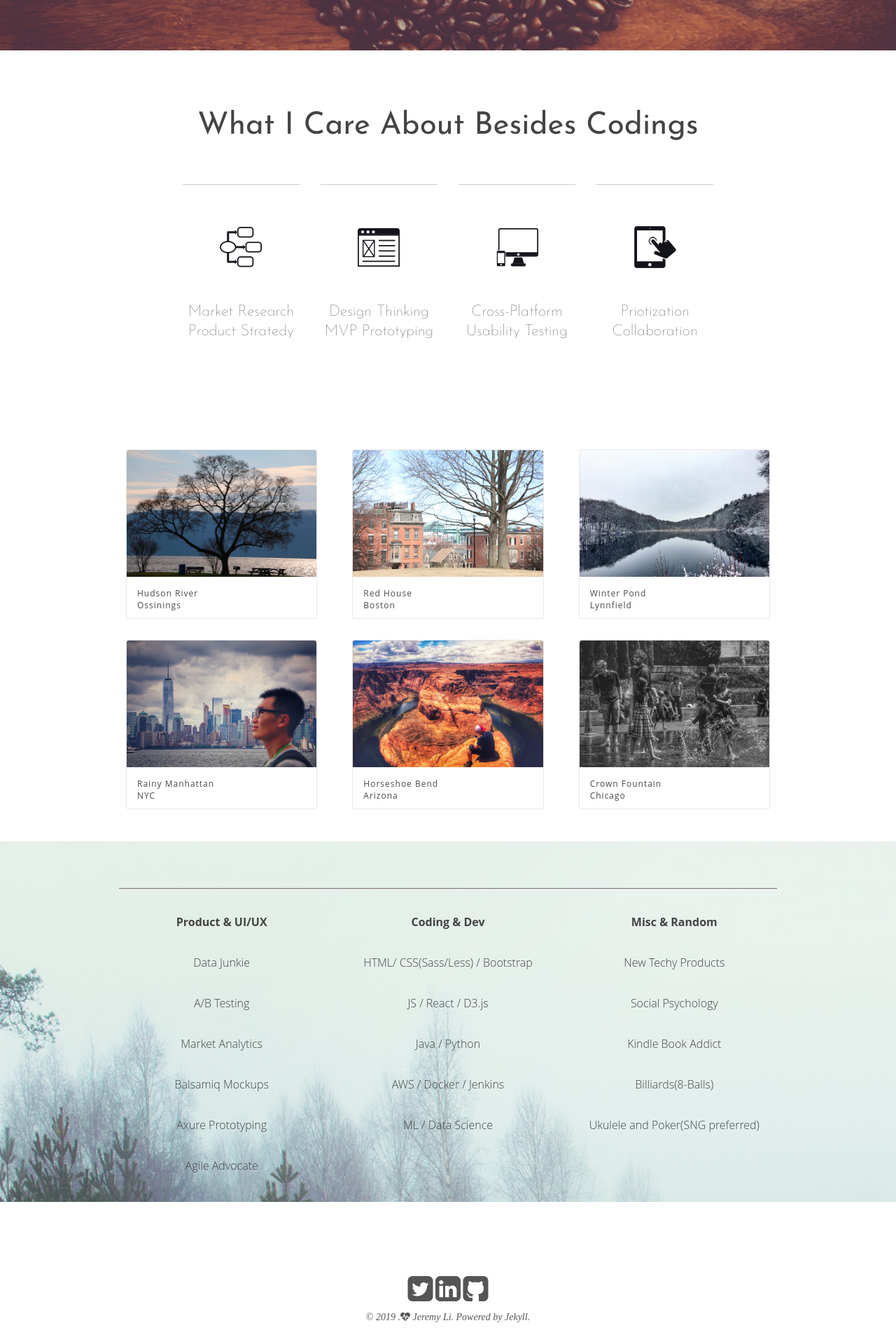
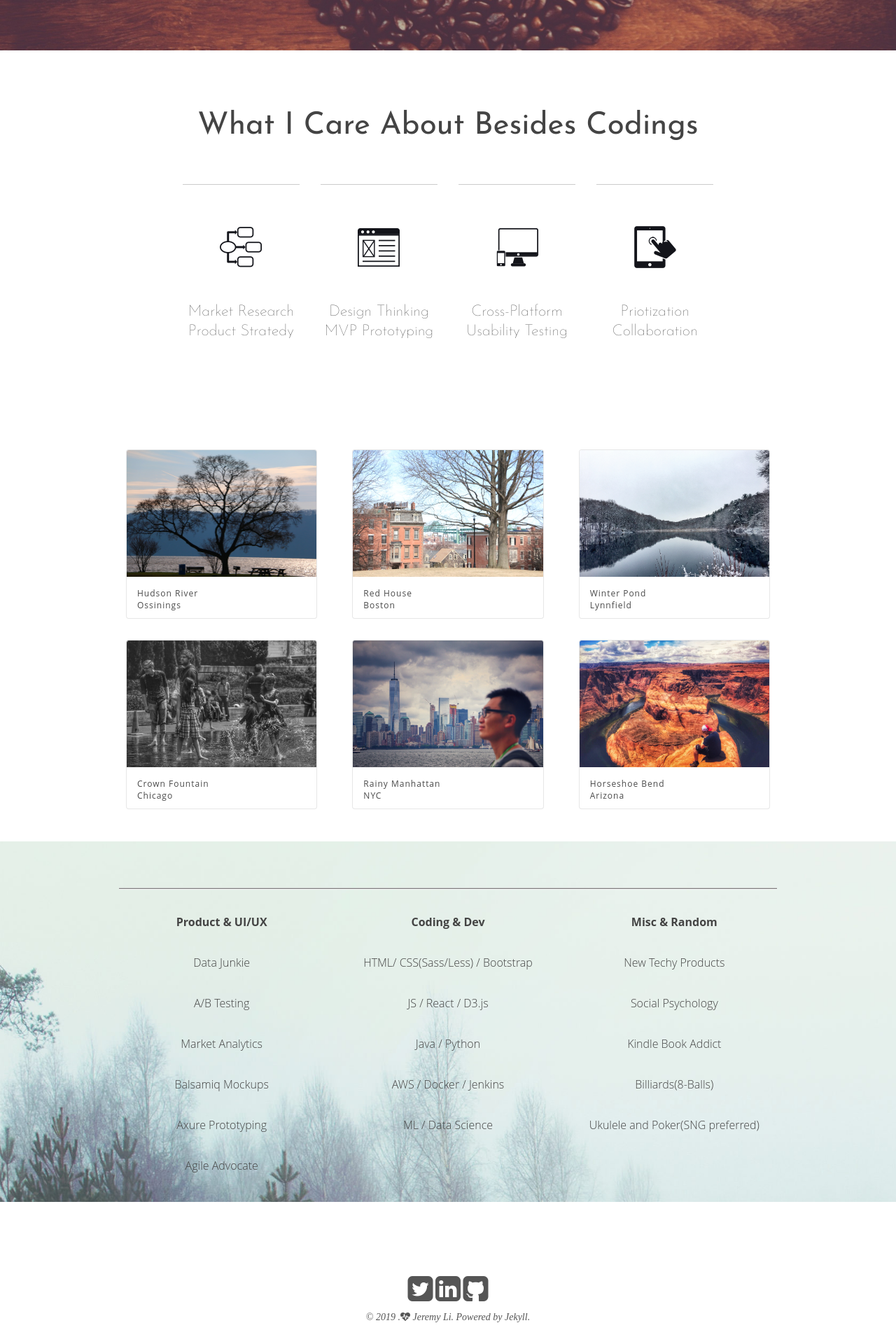
Before and after one commit to Jeremygarden/jeremygarden.github.io, a Jekyll site: the page built from index.html, in a window 1280 px wide. Shown: the part 1384-3304 px from the top of the page at 70% size. Built offline with Jekyll 4.4.1, drawn with Linux system fonts in a browser that asks for light colours; nearby versions of some CDN libraries.

Commit message:
mobile layout fix

```diff
--- a/_layouts/home.html
+++ b/_layouts/home.html
@@ -157,9 +157,7 @@
 
                         </div>
                     </div>
-        </div>
-        <div class="row">
-                    <div class="col-xs-6 col-sm-6 col-md-4" style="float:right">
+                    <div class="col-xs-6 col-sm-6 col-md-4">
                         <div class="photo-box">
                             <div class="image-wrap">
                                 <a href="/images/life-5.jpeg">
@@ -212,6 +210,7 @@
                         </div>
                 </div>
         </div>
+
      </div>
 </section>
 
```
Lines whose indentation alone changed are shown as unchanged.
